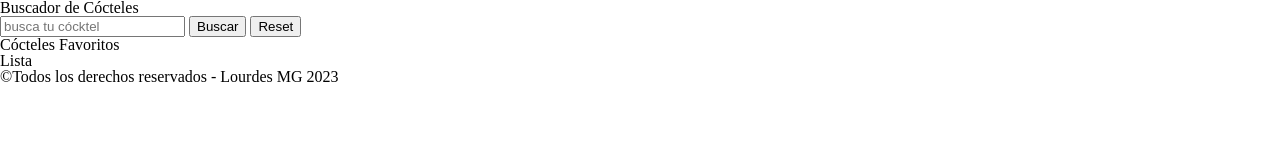
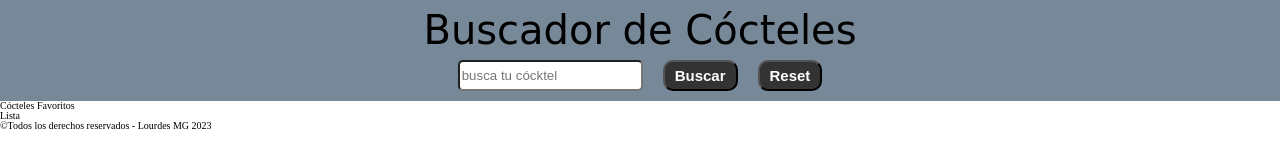
Before and after one commit to Adalab/modulo-2-evaluacion-final-Lurdesmg, a website: page src/html/index.html in a window 1280 px wide. Drawn offline with nearby package versions, Linux system fonts and the light colour scheme; files that its build step writes are made by us from their sources; a web font is replaced by a local one.

Commit message:
add header styles

```diff
--- a/src/html/index.html
+++ b/src/html/index.html
@@ -13,25 +13,25 @@
 </head>
 
 <body>
-  <header>
-    <h1>Buscador de Cócteles</h1>
-     <form>
-      <input class="js-search" type="text" name="search" placeholder="busca tu cócktel" id="search">
-      <input class="js-submit" type="submit" value="Buscar">
-      <input class="js-reset" type="reset" value="Reset">
+  <header class="header">
+    <h1 class="header__title">Buscador de Cócteles</h1>
+     <form class="header__form">
+      <input class="js-search header__form-placeholder" type="text" name="search" placeholder="busca tu cócktel" id="search">
+      <input class="js-submit header__form-btn" type="submit" value="Buscar">
+      <input class="js-reset header__form-btn" type="reset" value="Reset">
     </form>
   </header>
 
-  <main>
-    <section>
-      <h2 >Cócteles Favoritos</h2>
-      <ul class="js-favourites">
+  <main class="main">
+    <section class="main__listFav">
+      <h2 class="main__listFav-title">Cócteles Favoritos</h2>
+      <ul class="js-favourites main__listFav-ul">
 
       </ul>
     </section>
-   <section>
-    <h2 >Lista</h2>
-    <ul class="js-list">
+   <section class="main__list">
+    <h2 class="main__list-title">Lista</h2>
+    <ul class="js-list main__list-ul">
 
     </ul>
    </section>
--- a/src/scss/core/_variables.scss
+++ b/src/scss/core/_variables.scss
@@ -6,10 +6,21 @@ $defaultFontSize: 16;
 $breakpoint-tablet: 768px;
 $breakpoint-desktop: 1024px;
 
+:root {
+    font-size: 62.5%;
+    text-decoration: none;
+}
+
 // fonts
 // $font-main: 'Roboto', sans-serif;
+$font-header: 'Rampart One', cursive;
+$font-elements: 'Acme', sans-serif;
 
 // colors
 // $color-text: #000;
 // $color-title: #000;
 // $color-background: #999;
+
+// $color-header: ;
+// $color-listFav: ;
+// $color-list: ;
--- a/src/scss/layout/_header.scss
+++ b/src/scss/layout/_header.scss
@@ -1,2 +1,30 @@
 .header {
+    background-color: lightslategrey;
+
+    &__title{
+        font-family: $font-header;
+        font-size: 4rem;
+        text-align: center;
+        padding: 1rem 0;
+    }
+    &__form {
+        display: flex;
+        flex-direction: row;
+        justify-content: center;
+        gap: 2rem;
+        padding-bottom: 1rem;
+
+        &-placeholder {
+            border: .1 solid #333;
+            border-radius: 0.5rem;
+        }
+        &-btn {
+            color: white;
+            background-color: #333;
+            font-size: 1.5rem;
+            font-weight: bold;
+            padding: 0.5rem 1rem;
+            border-radius: 1rem;
+        }
+    }
 }
--- a/src/scss/main.scss
+++ b/src/scss/main.scss
@@ -1,5 +1,6 @@
 @import 'core/variables';
 @import 'core/reset';
 @import 'layout/header';
+@import 'layout/main';
 @import 'layout/footer';
 @import 'pages/index';
```
Also changed, not shown: src/scss/layout/_main.scss (added).
